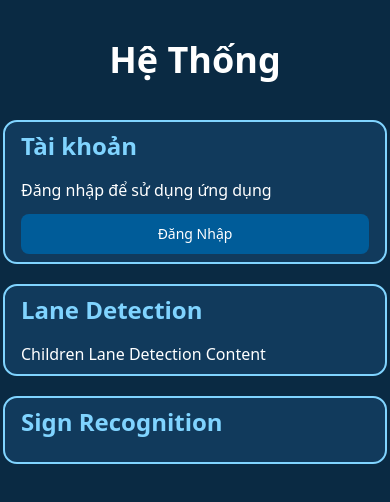
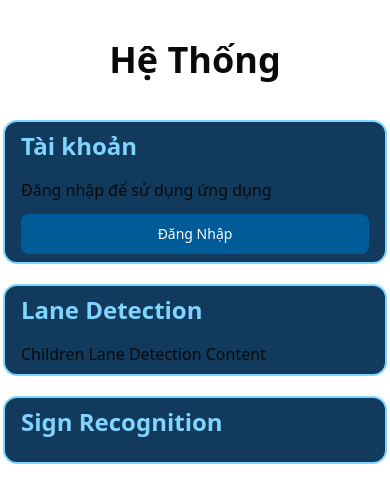
Before and after one commit to Zenok4/ADAS, a Next.js app: page / in a window 390 px wide. Shown: the top 502 px of the page. Built offline with nearby package versions, Linux system fonts and the light colour scheme.

Commit message:
Sửa file thư mục, chuyển info vào main và phone vào login

```diff
--- a/src/app/(auth)/login/page.tsx
+++ b/src/app/(auth)/login/page.tsx
@@ -33,7 +33,7 @@ export default function LoginPage() {
       <Button
         variant="default"
         className="w-[90vw] max-w-xs flex items-center justify-center px-4 py-3"
-        onClick={() => router.push("/phone")}
+        onClick={() => router.push("/login/phone")}
       >
         <img
           src="https://img.icons8.com/fluency/48/phone.png"
--- a/src/app/(main)/layout.tsx
+++ /dev/null
@@ -1,9 +0,0 @@
-const MainLayout = ({ children }: { children: React.ReactNode }) => {
-  return (
-    <div className="flex flex-col min-h-screen bg-[#0a2a43] text-white">
-      {children}
-    </div>
-  );
-};
-
-export default MainLayout;
```
Also changed, not shown: src/app/(auth)/login/phone/page.tsx (renamed from src/app/(auth)/phone/page.tsx), src/app/(main)/info/page.tsx (renamed from src/app/(info)/gioi-thieu/page.tsx).
